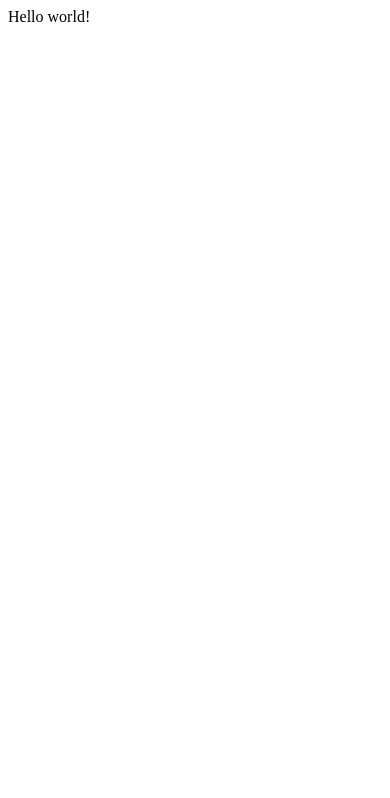
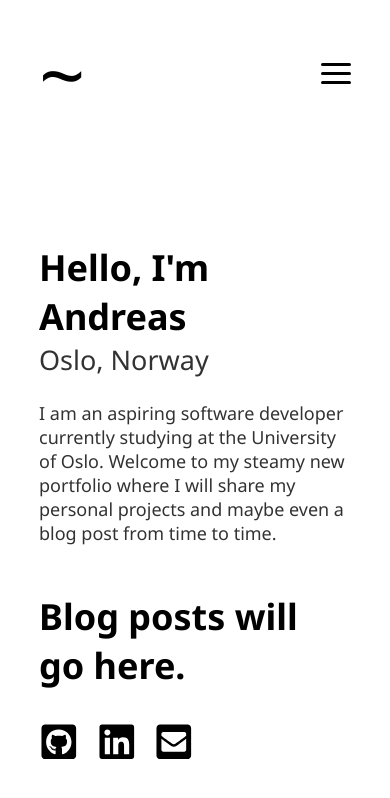
Before and after one commit to andreaslimidev/portfolio-site, a Gatsby site: page / in a window 390 px wide. Built offline with nearby package versions, Linux system fonts and the light colour scheme; Gatsby itself is replaced by a stand-in of ours.

Commit message:
basic html, css done

```diff
--- /dev/null
+++ b/gatsby-browser.js
@@ -0,0 +1 @@
+import "./src/styles/global.css";
--- a/gatsby-config.js
+++ b/gatsby-config.js
@@ -5,5 +5,5 @@
  */
 
 module.exports = {
-  /* Your site config here */
-}
+  plugins: ["gatsby-plugin-react-helmet", "gatsby-plugin-styled-components"]
+};
--- /dev/null
+++ b/src/components/footer.js
@@ -0,0 +1,32 @@
+import React from "react";
+import styled from "styled-components";
+import { FaGithubSquare, FaLinkedin, FaEnvelopeSquare } from "react-icons/fa";
+
+const IconContainer = styled.div`
+  font-size: 2.2rem;
+  display: flex;
+`;
+
+const Icon = styled.div`
+  margin-right: 1rem;
+`;
+
+const Footer = () => {
+  return (
+    <footer>
+      <IconContainer>
+        <Icon>
+          <FaGithubSquare />
+        </Icon>
+        <Icon>
+          <FaLinkedin />
+        </Icon>
+        <Icon>
+          <FaEnvelopeSquare />
+        </Icon>
+      </IconContainer>
+    </footer>
+  );
+};
+
+export default Footer;
--- /dev/null
+++ b/src/components/header.js
@@ -0,0 +1,49 @@
+import React, { useState } from "react";
+import headerStyles from "./header.module.css";
+import { Link } from "gatsby";
+
+const Header = () => {
+  const [show, setShow] = useState(false);
+
+  const toggleMenu = () => {
+    setShow(!show);
+  };
+
+  return (
+    <header>
+      <Link className={headerStyles.logo} to="/">
+        ~
+      </Link>
+      <nav className={show ? headerStyles.show : ""}>
+        <ul>
+          <li>
+            <Link onClick={toggleMenu} to="/projects">
+              Projects
+            </Link>
+          </li>
+          <li>
+            <Link onClick={toggleMenu} to="/blog">
+              Blog
+            </Link>
+          </li>
+          <li>
+            <Link onClick={toggleMenu} to="/contact">
+              Contact
+            </Link>
+          </li>
+        </ul>
+      </nav>
+      <a
+        href="#"
+        onClick={() => toggleMenu()}
+        className={headerStyles.toggleButton}
+      >
+        <span className={headerStyles.bar}></span>
+        <span className={headerStyles.bar}></span>
+        <span className={headerStyles.bar}></span>
+      </a>
+    </header>
+  );
+};
+
+export default Header;
--- /dev/null
+++ b/src/components/header.module.css
@@ -0,0 +1,98 @@
+header {
+  display: flex;
+  justify-content: space-between;
+  align-items: center;
+}
+
+.logo {
+  font-size: 4.5rem;
+  text-decoration: none;
+  color: black;
+  transition: all 0.3s ease 0s;
+}
+
+.logo:hover {
+  color: red;
+}
+
+nav {
+  font-size: 1.5rem;
+  font-weight: bold;
+}
+
+nav ul {
+  list-style-type: none;
+}
+
+nav ul li {
+  cursor: pointer;
+  padding: 0 1.2rem;
+  display: inline-block;
+  font-size: 1.2rem;
+}
+
+nav ul li a {
+  text-decoration: none;
+  color: black;
+  transition: all 0.3s ease 0s;
+}
+
+nav ul li a:hover {
+  color: red;
+}
+
+.toggleButton {
+  display: none;
+  flex-direction: column;
+  justify-content: space-between;
+  width: 30px;
+  height: 21px;
+}
+
+.toggleButton .bar {
+  height: 3px;
+  width: 100%;
+  background-color: black;
+  border-radius: 10px;
+}
+
+@media (max-width: 650px) {
+  header {
+    flex-wrap: wrap;
+  }
+
+  .toggleButton {
+    display: flex;
+  }
+
+  nav {
+    display: none;
+  }
+
+  nav ul li {
+    padding: 0;
+    width: 100%;
+    text-align: center;
+  }
+
+  .show {
+    display: flex;
+  }
+
+  nav ul {
+    padding: 0;
+    width: 100%;
+    margin-top: 0;
+  }
+
+  nav ul :not(:first-child) {
+    margin-top: 0.5rem;
+  }
+
+  header :nth-child(2) {
+    width: 100%;
+    order: 3;
+  }
+}
+
+/** Treaversy styles **/
--- /dev/null
+++ b/src/layouts/layout.js
@@ -0,0 +1,24 @@
+import React from "react";
+import Header from "../components/header";
+import Footer from "../components/footer";
+import styled from "styled-components";
+import { Helmet } from "react-helmet";
+import layoutStyles from "./layout.module.css";
+
+const Layout = ({ children }) => {
+  return (
+    <div className={layoutStyles.layout}>
+      <Helmet>
+        <meta
+          name="viewport"
+          content="width=device-width, initial-scale=1"
+        ></meta>
+      </Helmet>
+      <Header />
+      {children}
+      <Footer />
+    </div>
+  );
+};
+
+export default Layout;
--- /dev/null
+++ b/src/layouts/layout.module.css
@@ -0,0 +1,32 @@
+.layout {
+  margin: 1rem auto;
+  max-width: 80vw;
+  min-height: 100vw;
+}
+
+.container {
+  display: grid;
+  grid-template-columns: 1fr 1fr;
+  padding-top: 5rem;
+  height: 70vh;
+}
+
+.columnLeft {
+  padding-right: 2rem;
+}
+
+.columnRight {
+  margin-left: auto;
+}
+
+@media (max-width: 715px) {
+  .container {
+    grid-template-columns: 1fr;
+  }
+
+  .columnRight,
+  .columnLeft {
+    margin: 0;
+    padding: 0;
+  }
+}
--- a/src/pages/index.js
+++ b/src/pages/index.js
@@ -1,3 +1,26 @@
-import React from "react"
+import React from "react";
+import Layout, { Container } from "../layouts/layout";
+import styled from "styled-components";
+import layoutStyles from "../layouts/layout.module.css";
 
-export default () => <div>Hello world!</div>
+export default () => {
+  return (
+    <Layout>
+      <div className={layoutStyles.container}>
+        <div className={layoutStyles.columnLeft}>
+          <h1 className="heading">Hello, I'm Andreas</h1>
+          <h2 className="subHeading">Oslo, Norway</h2>
+          <p>
+            I am an aspiring software developer currently studying at the
+            University of Oslo. Welcome to my steamy new portfolio where I will
+            share my personal projects and maybe even a blog post from time to
+            time.
+          </p>
+        </div>
+        <div className={layoutStyles.columnRight}>
+          <h1>Blog posts will go here.</h1>
+        </div>
+      </div>
+    </Layout>
+  );
+};
--- /dev/null
+++ b/src/styles/global.css
@@ -0,0 +1,26 @@
+@import url("https://fonts.googleapis.com/css2?family=Noto+Sans:wght@400;700&display=swap");
+
+* {
+  box-sizing: border-box;
+}
+html {
+  font-family: "Noto Sans", sans-serif;
+  font-size: 18px;
+  margin: 0;
+}
+
+p {
+  font-size: 1rem;
+  opacity: 80%;
+}
+
+.subHeading {
+  margin-top: 0;
+  font-weight: 400;
+  opacity: 80%;
+  font-size: 1.5rem;
+}
+
+.heading {
+  margin-bottom: 0;
+}
```
Also changed, not shown: package.json (+7 -1 lines), src/pages/blog.js (added, +20 -0 lines), src/pages/contact.js (added, +23 -0 lines), src/pages/projects.js (added, +20 -0 lines), src/layouts/indexLayout.js (added), 2 other files.
